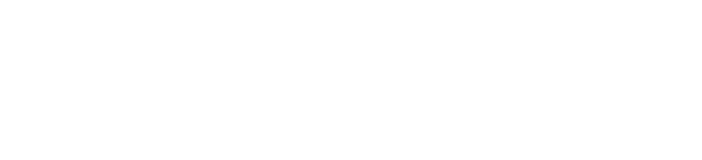
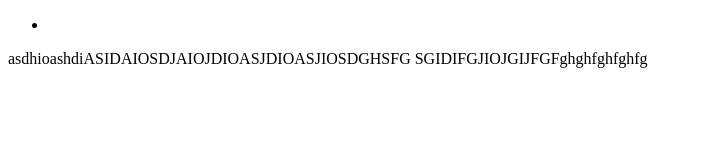
Before and after one commit to brunodepaula95/Site-Mundo-Criativo, a plain HTML site: page index.html in a window 1280 px wide. Shown: the whole page, without its empty margins (0-702 px from the left). Drawn offline with Linux system fonts and the light colour scheme.

Commit message:
atualizado

```diff
--- a/index.html
+++ b/index.html
@@ -7,6 +7,17 @@
     <link rel="stylesheet" href="estilo.css">
 </head>
 <body>
+    <header></header>
+    <nav></nav>
+    <ul>
+        <li>
 
+        </li>
+    </ul>
+    <footer>
+        <p>asdhioashdiASIDAIOSDJAIOJDIOASJDIOASJIOSDGHSFG
+            SGIDIFGJIOJGIJFGFghghfghfghfg
+        </p>
+    </footer>
 </body>
 </html>
```
Also changed, not shown: arquivo.js (added).
